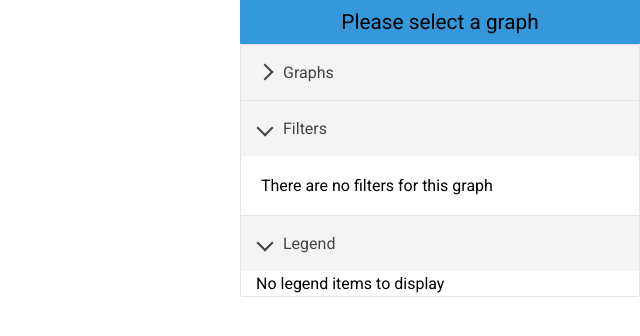
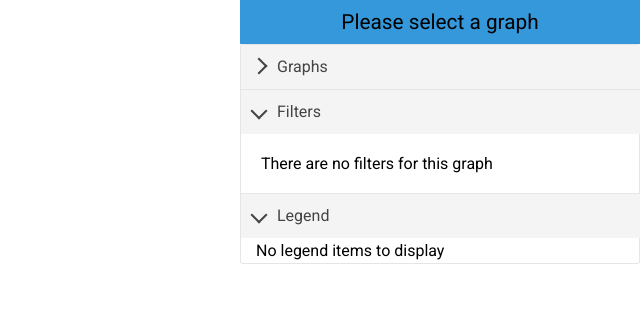
Before and after one commit to MrRikkert/ds-climate, a React (Create React App) app: page / in a window 1280 px wide. Shown: the top 336 px of the page, without its empty margins (640-1280 px from the left). Built offline with nearby package versions, Linux system fonts and the light colour scheme.

Commit message:
changed accordion height

```diff
--- a/src/modules/Sidebar/Sidebar.css
+++ b/src/modules/Sidebar/Sidebar.css
@@ -1,5 +1,6 @@
 .accordion .accordion__item .accordion__button {
-  max-width: calc(100% - 36px);
+  max-width: calc(100% - 20px);
+  height: 20px;
 }
 
 .title {
@@ -8,3 +9,61 @@
   text-align: center;
   background-color: #3498db;
 }
+
+.accordion {
+  border: 1px solid rgba(0, 0, 0, 0.1);
+  border-radius: 2px;
+}
+
+.accordion__item + .accordion__item {
+  border-top: 1px solid rgba(0, 0, 0, 0.1);
+}
+
+.accordion__button {
+  background-color: #f4f4f4;
+  color: #444;
+  cursor: pointer;
+  padding: 12px;
+  width: 100%;
+  text-align: left;
+  border: none;
+}
+
+.accordion__button:hover {
+  background-color: #ddd;
+}
+
+.accordion__button:before {
+  display: inline-block;
+  content: '';
+  height: 10px;
+  width: 10px;
+  margin-right: 12px;
+  border-bottom: 2px solid currentColor;
+  border-right: 2px solid currentColor;
+  transform: rotate(-45deg);
+}
+
+.accordion__button[aria-expanded='true']::before,
+.accordion__button[aria-selected='true']::before {
+  transform: rotate(45deg);
+}
+
+.accordion__panel {
+  padding: 20px;
+  animation: fadein 0.35s ease-in;
+}
+
+/* -------------------------------------------------- */
+/* ---------------- Animation part ------------------ */
+/* -------------------------------------------------- */
+
+@keyframes fadein {
+  0% {
+      opacity: 0;
+  }
+
+  100% {
+      opacity: 1;
+  }
+}
--- a/src/modules/Sidebar/Sidebar.js
+++ b/src/modules/Sidebar/Sidebar.js
@@ -6,8 +6,6 @@ import {
 } from 'react-accessible-accordion';
 import RoutePanel from "./RoutePanel/RoutePanel"
 import LegendPanel from "./LegendPanel/LegendPanel"
-
-import 'react-accessible-accordion/dist/fancy-example.css';
 
 class SideBar extends Component {
   state = {
```
